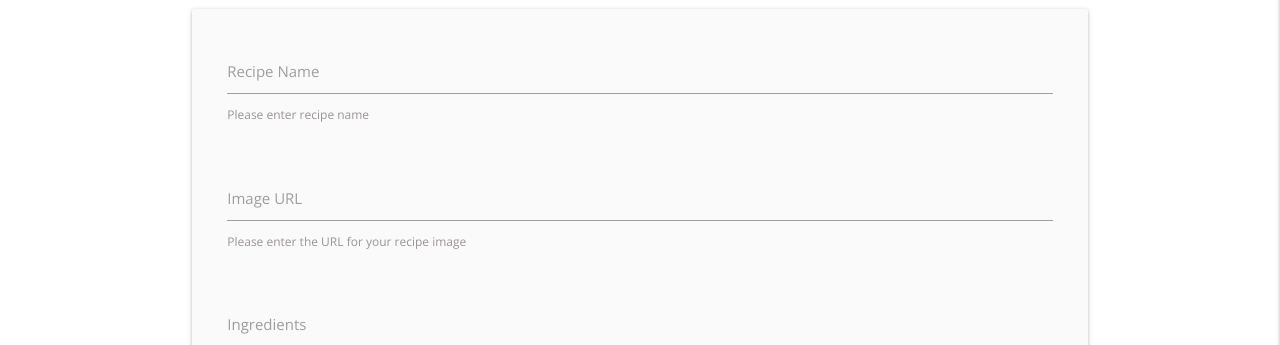
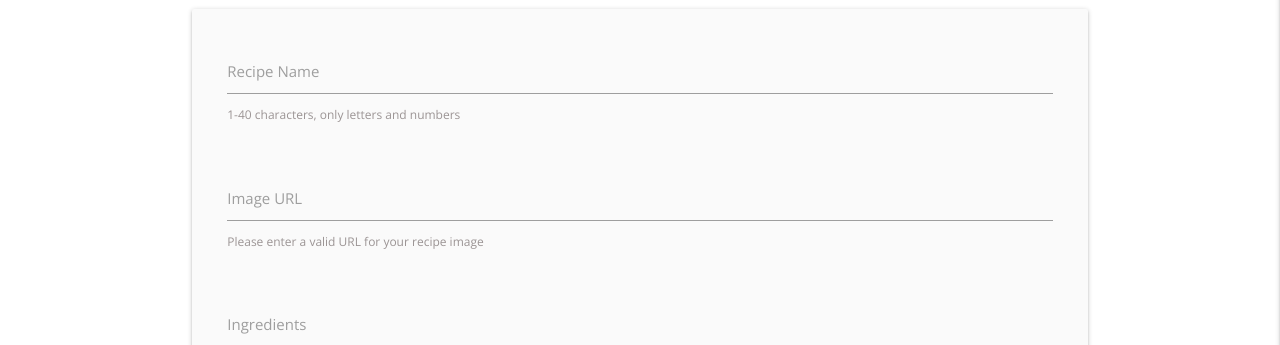
Before and after one commit to Code-Institute-Submissions/suping106-milestone3, a Flask app: template templates/edit_recipe.html in a window 1280 px wide. Shown: the part 129-474 px from the top of the page. Run offline with Flask 2, Linux system fonts and the light colour scheme; the template is opened without the code that fills it, so the values that code supplies are empty; some libraries are stand-ins or nearby versions.

Commit message:
input patterns modified for login register recipes add edit recipe pages

```diff
--- a/templates/edit_recipe.html
+++ b/templates/edit_recipe.html
@@ -9,28 +9,27 @@
         <!-- Card panel containing form -->
         <div class="row card-panel grey lighten-5">
             <form class="col s12" method="POST" action="{{ url_for('edit_recipe', recipe_id=recipe._id) }}">
-                <!-- Recipe name input -->
                 <div class="row">
                     <div class="input-field col s12">
-                        <input id="recipe_name" name="recipe_name" minlength="1"
-                            value="{{ recipe.recipe_name }}" type="text" class="validate" required>
+                        <input id="recipe_name" name="recipe_name" type="text"
+                            pattern="^[^\s][A-Za-z0-9\s]{1,40}$" class="validate" required>
                         <label for="recipe_name">Recipe Name</label>
-                        <span class="register-help">Please enter recipe name</span>
+                        <span class="register-help">1-40 characters, only letters and numbers</span>
                     </div>
                 </div>
-                <!-- Image input -->
+
                 <div class="row">
                     <div class="input-field col s12">
-                        <input id="recipe_image" name="recipe_image" minlength="3"
-                            value="{{ recipe.recipe_image }}" type="text" class="validate" required>
+                        <input id="recipe_image" name="recipe_image" type="text"
+                            pattern="https?://.+" class="validate" required>
                         <label for="recipe_image">Image URL</label>
-                        <span class="register-help">Please enter the URL for your recipe image</span>
+                        <span class="register-help">Please enter a valid URL for your recipe image</span>
                     </div>
                 </div>
-                <!-- Ingedients input -->
+
                 <div class="row">
                     <div class="input-field col s12">
-                        <textarea id="recipe_ingredients" name="recipe_ingredients" minlength="3"
+                        <textarea id="recipe_ingredients" name="recipe_ingredients"
                             class="materialize-textarea validate" required>
                             {{- recipe.recipe_ingredients -}}
                         </textarea>
@@ -38,10 +37,10 @@
                         <span class="register-help">Please enter each ingredient on a new line</span>
                     </div>
                 </div>
-                <!-- Method input -->
+
                 <div class="row">
                     <div class="input-field col s12">
-                        <textarea id="recipe_method" name="recipe_method" minlength="3"
+                        <textarea id="recipe_method" name="recipe_method"
                             class="materialize-textarea validate" required>
                             {{- recipe.recipe_method -}}
                         </textarea>
@@ -49,7 +48,7 @@
                         <span class="register-help">Please enter each step/instruction on a new line</span>
                     </div>
                 </div>
-                <!-- Number served input -->
+
                 <div class="row">
                     <div class="input-field col s12">
                         <input id="recipe_serves" name="recipe_serves" minlength="1"
@@ -58,7 +57,7 @@
                         <span class="register-help">Please enter the number of people the recipe serves</span>
                     </div>
                 </div>
-                <!-- Time taken input -->
+
                 <div class="row">
                     <div class="input-field col s12">
                         <input id="recipe_time" name="recipe_time" minlength="1"
--- a/templates/login.html
+++ b/templates/login.html
@@ -13,14 +13,14 @@
 					<div class="input-field col s12">
 						<input id="username" name="username" type="text" minlength="5"
                             maxlength="15" pattern="^[a-zA-Z0-9]{5,15}$" class="validate" required>
-						<label for="username">Username</label>
+                        <label for="username">Username</label>
 					</div>
                 </div>
                 <!-- Password -->
                 <div class="row">
                     <div class="input-field col s12">
                         <input id="password" name="password" type="password" minlength="5"
-                            maxlength="15" pattern="^[a-zA-Z0-9]{5,15}$" class="validate" required>
+                            maxlength="20" pattern="^[a-zA-Z0-9]{5,15}$" class="validate" required>
                         <label for="password">Password</label>
                     </div>
                 </div>
--- a/templates/register.html
+++ b/templates/register.html
@@ -21,7 +21,7 @@
                 <div class="row">
                     <div class="input-field col s12">
                         <input id="password" name="password" type="password" minlength="5"
-                            maxlength="15" pattern="^[a-zA-Z0-9]{5,15}$" class="validate" required>
+                            maxlength="20" pattern="^[a-zA-Z0-9]{5,15}$" class="validate" required>
                         <label for="password">Create Password</label>
                         <span class="register-help">5-15 characters, letters/numbers only</span>
                     </div>
```
Also changed, not shown: templates/add_recipe.html (+13 -14 lines), templates/recipes.html (+21 -15 lines).
